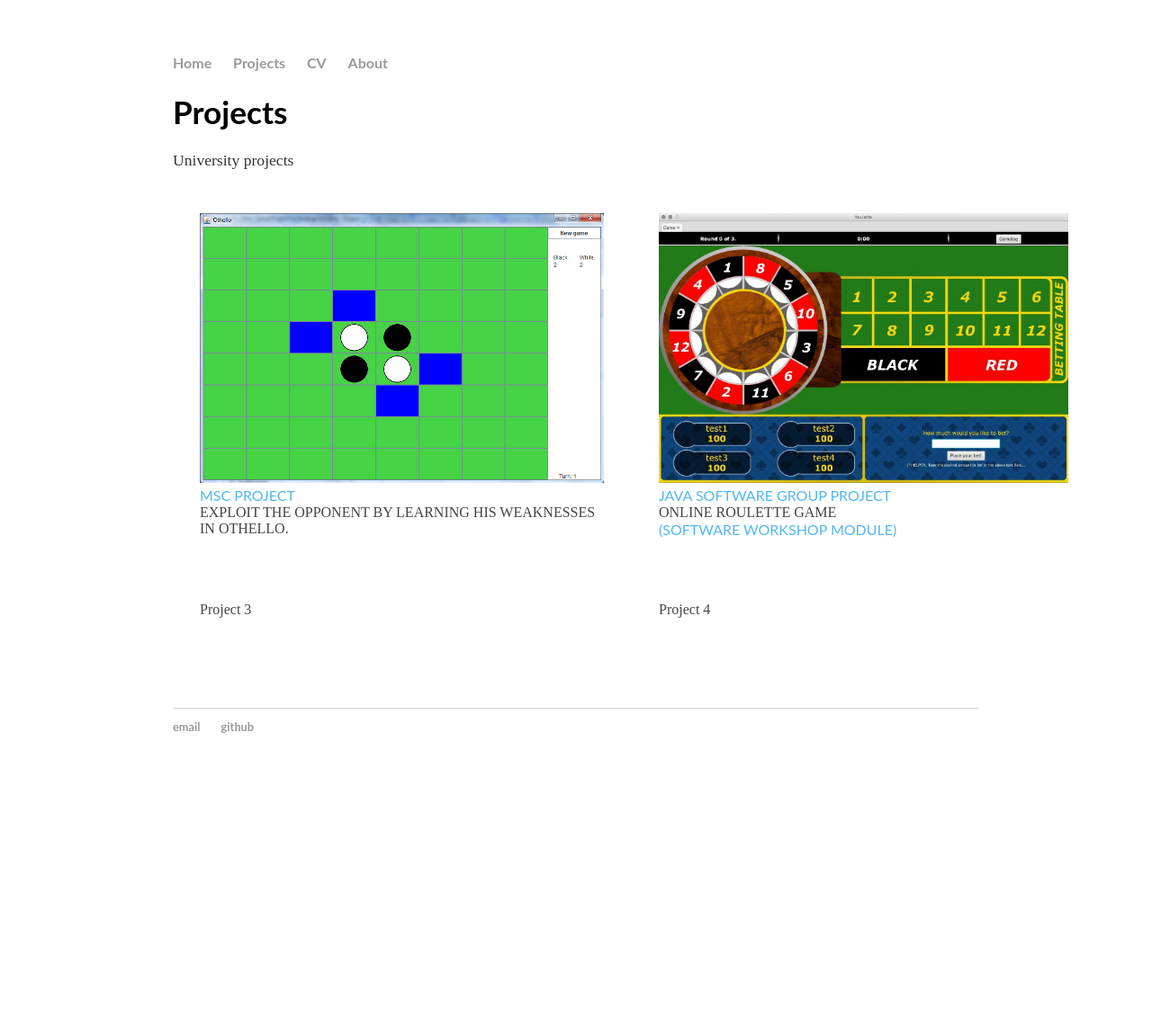
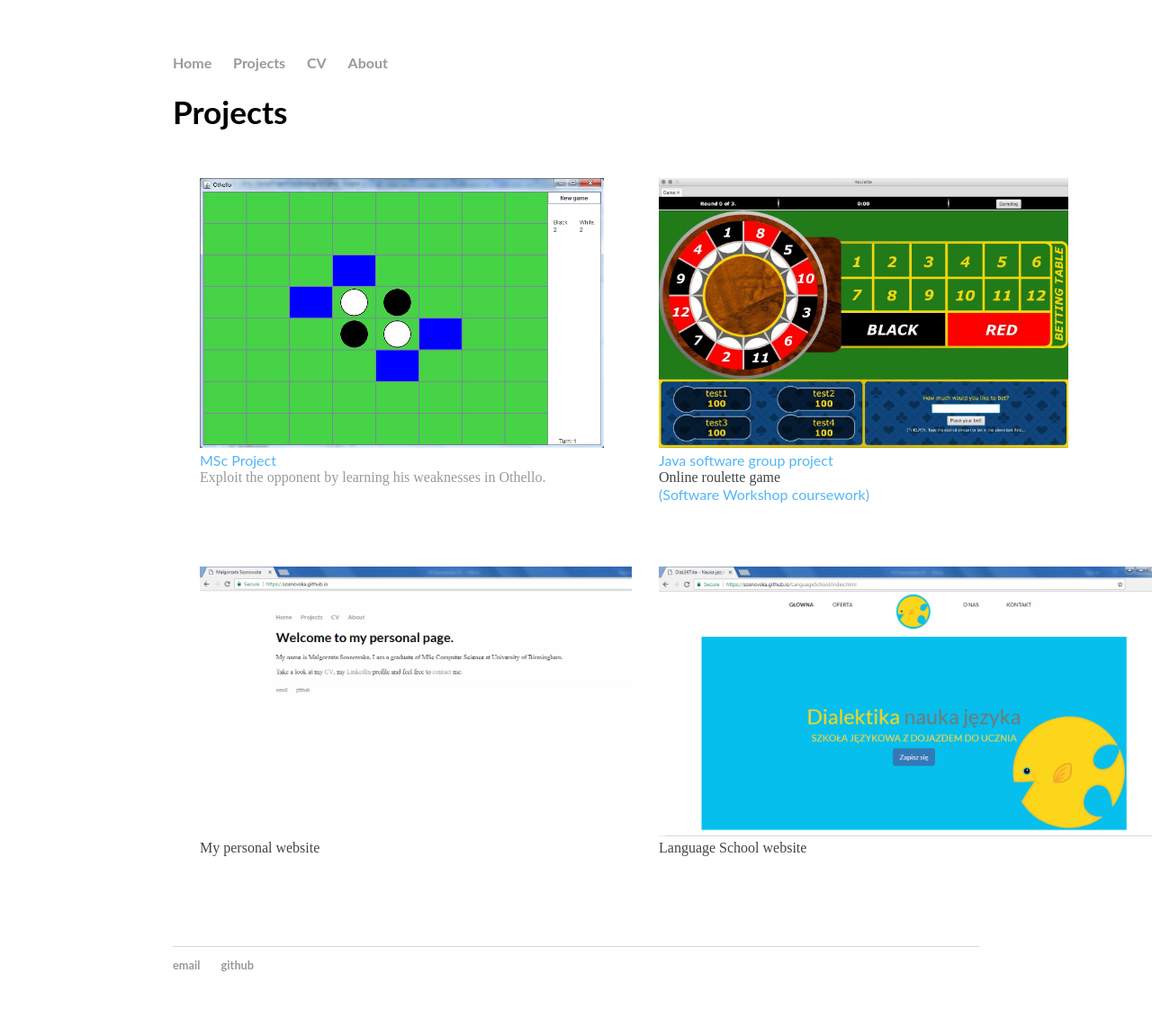
Before and after one commit to sosnovska/Portfolio-old-version, a Jekyll site: the page built from projects/index.html, in a window 1280 px wide. Shown: the whole page at 90% size. Built offline with Jekyll 4.4.1, drawn with Linux system fonts in a browser that asks for light colours; before the commit the page ends 900 px from its top, so only the background shows below that.

Commit message:
4 projects in the projects section, othello - active link

```diff
--- a/projects/index.html
+++ b/projects/index.html
@@ -5,22 +5,25 @@ title: Malgorzata Sosnowska
 
     <div class="blurb">
         <h1>Projects</h1>
-            <p>University projects</p>
   		<div class="wrapper">
 		  <div class="box a">
-		  	<img src="othello.png" height="300px">
-		  	<span class="bluesmall">MSC PROJECT</span><br>EXPLOIT THE OPPONENT BY LEARNING HIS WEAKNESSES IN OTHELLO.
+		  	<a href="/projects/othello.html">
+		  		<img src="othello.png" height="300px"></a>
+		  	<a href="/projects/othello.html">
+		  		<span class="bluesmall">MSc Project</span><br>Exploit the opponent by learning his weaknesses in Othello.</a>
 		  </div>
 		  <div class="box b">
 		  	<img src="roulette.png" height="300px">
-		  	<span class="bluesmall">JAVA SOFTWARE GROUP PROJECT</span><br>ONLINE ROULETTE GAME
-		  	<br><span class="bluesmall">(SOFTWARE WORKSHOP MODULE)</span>
+		  	<span class="bluesmall">Java software group project</span><br>Online roulette game
+		  	<br><span class="bluesmall">(Software Workshop coursework)</span>
 		  </div>
 		  <div class="box c">
-		  	Project 3
+		  	<img src="personalwebsite.png" height="300px">
+		  	My personal website
 		  </div>
 		  <div class="box d">
-		  	 Project 4
+		  	<img src="language.png" height="300px">
+		  	 Language School website
 		  </div>
 		  <div class="box e">
 
```
Also changed, not shown: projects/othello.html (added, +13 -0 lines), projects/language.png (added), projects/personalwebsite.png (added).
